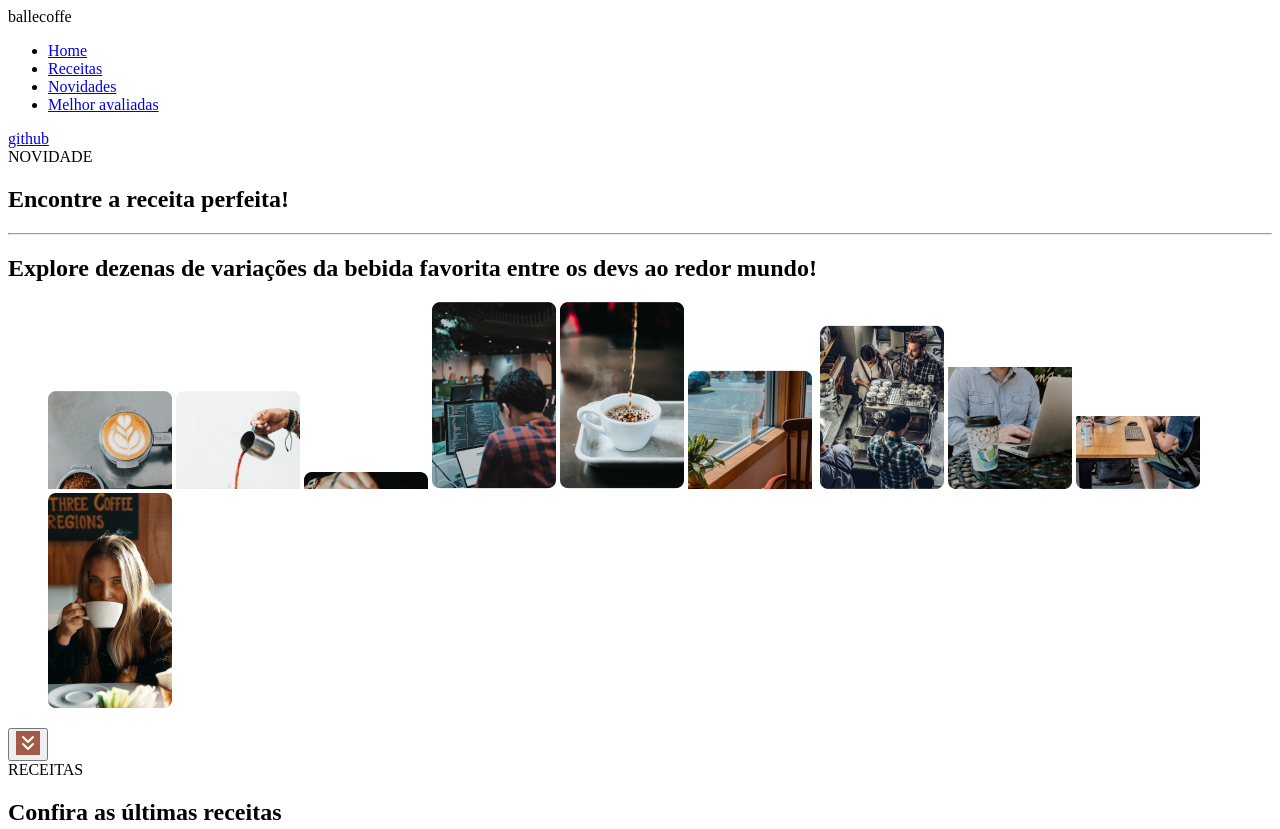
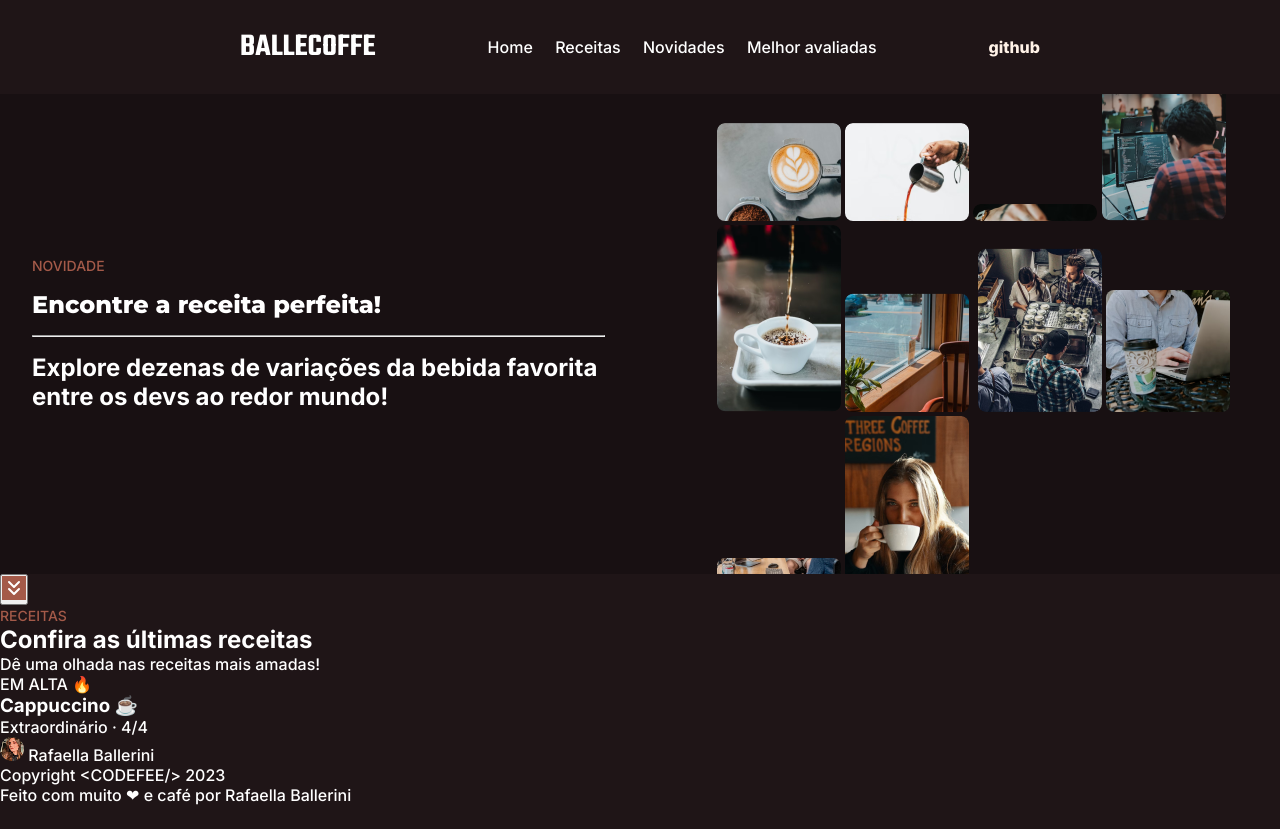
Before and after one commit to imkaiquegsantana/ballecoffe, a plain HTML site: page index.html in a window 1280 px wide. Shown: the top 829 px of the page. After the commit the page ends 805 px from the top, so only its background shows below. Drawn offline with Linux system fonts and the light colour scheme.

Commit message:
css pt.1

```diff
--- a/index.html
+++ b/index.html
@@ -10,26 +10,26 @@
 <body>
     <header>
         <nav>
-            <span>ballecoffe</span>
-            <ul>
+            <span class="logo">ballecoffe</span>
+            <ul class="menu">
                 <li><a href="#">Home</a></li>
                 <li><a href="#">Receitas</a></li>
                 <li><a href="#">Novidades</a></li>
                 <li><a href="#">Melhor avaliadas</a></li>
             </ul>
-            <span><a href="#">github</a></span>
+            <span><a class="git" href="#">github</a></span>
         </nav>
     </header>
 
     <main>
-        <section>
-            <header>
-                <span>NOVIDADE</span>
+        <section class="hero">
+            <header class="hero-conteudo">
+                <span class="span-color-laranja">NOVIDADE</span>
                 <h1>Encontre a receita perfeita!</h1>
                 <hr>
             <h2>Explore dezenas de variações da bebida favorita entre os devs ao redor mundo!</h2>
             </header>
-             <div>
+             <div class="hero-imagens-container">
                 <figure>
                     <img src="assets/image 10-1.png" alt="">
                     <img src="assets/image 10.png" alt="">
@@ -53,7 +53,7 @@
         </section>
         <section>
             <header>
-                <span>RECEITAS</span>
+                <span class="span-color-laranja">RECEITAS</span>
                 <h2>Confira as últimas receitas</h2>
                 <p>Dê uma olhada nas receitas mais amadas!</p>
             </header>
--- a/style.css
+++ b/style.css
@@ -0,0 +1,118 @@
+@import url('https://fonts.googleapis.com/css2?family=Inter:ital,opsz,wght@0,14..32,100..900;1,14..32,100..900&family=Teko:wght@600&display=swap');
+@import url('https://fonts.googleapis.com/css2?family=Inter:ital,opsz,wght@0,14..32,100..900;1,14..32,100..900&family=Teko:wght@600&display=swap');
+@import url('https://fonts.googleapis.com/css2?family=Inter:ital,opsz,wght@0,14..32,100..900;1,14..32,100..900&family=Teko:wght@500&display=swap');
+@import url('https://fonts.googleapis.com/css2?family=Inter:ital,opsz,wght@0,14..32,100..900;1,14..32,100..900&family=Montserrat:ital,wght@0,800;1,800&family=Teko:wght@700&display=swap');
+
+
+*{
+    margin: 0;
+    padding: 0;
+    box-sizing: border-box;
+}
+
+body{
+    background: #1F1517;
+    color: #FFFFFF;
+}
+
+html{
+    font-family: Inter, sans-serif;
+    font-weight: 500;
+}
+a{
+    text-decoration: none;
+    color: #FFFFFF;
+}
+ul{
+list-style: none;
+}
+
+nav{
+    padding: 1.5rem 10rem;
+    max-width: 1120px;
+    margin: auto;
+
+    display: flex;
+    justify-content: space-between;
+    flex-direction: row;
+    align-items: center;
+
+
+
+}
+
+.logo{
+
+
+    font-family: Teko,sans-serif;
+    font-weight: 600;
+    font-size: 2rem;
+    text-transform: uppercase;
+
+}
+
+.menu{
+    display: flex;
+    flex-direction: row;
+    gap: 1.4rem;
+    color: #FFF2E7;
+}
+
+.git{
+    font-weight: 800;
+    color: #FFF2E7;
+}
+
+main{
+    display: flex;
+    flex-direction: column;
+}
+
+.hero{
+    background: #181012;
+    max-width: 100vw;
+    height: 60vh;
+
+    display: flex;
+    align-items: center;
+    justify-content: space-between;
+    flex-direction: row;
+    gap: 8rem;
+    padding: 0rem 2rem;
+    margin: auto;
+    overflow: clip;
+}
+.span-color-laranja{
+
+    color: #A45A49;
+    font-size: 14px;
+}
+h1{
+    font-family:Montserrat;
+    font-weight: 800;
+}
+
+.hero-conteudo{
+    display: flex;
+    flex-direction: column;
+    gap: 1rem;
+}
+
+.hero-conteudo{
+
+
+}
+
+
+.hero-imagens-container{
+    display: flex;
+    align-items: end;
+    max-width: 45%;
+    column-count: 4;
+    column-gap: 16px;
+    margin: -1rem;
+}
+.hero-imagens-container>figure>img{
+
+    border-radius: .5rem;
+}
```
